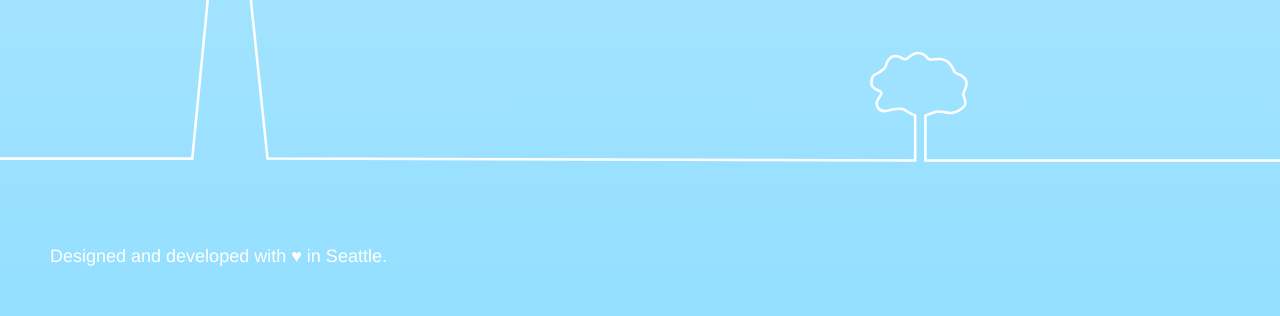
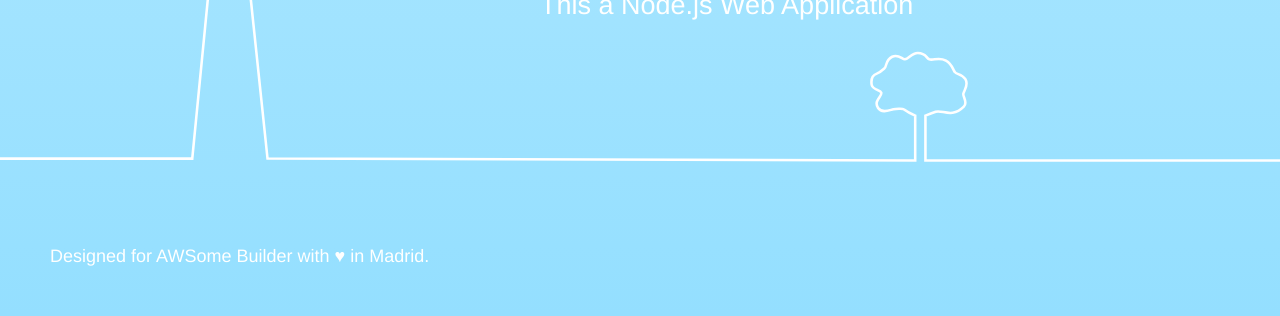
Before and after one commit to jcastans/BlueGreenCICD, a website: page public/index.html in a window 1280 px wide. Shown: the part 484-800 px from the top of the page. Drawn offline with Linux system fonts and the light colour scheme.

Commit message:
version1

```diff
--- a/public/index.html
+++ b/public/index.html
@@ -58,14 +58,14 @@
         <div class="message">
             <a class="twitter-link" href="http://twitter.com/home/?status=I%20created%20a%20project%20with%20AWS%20CodeStar!%20%23AWS%20%23AWSCodeStar%20https%3A%2F%2Faws.amazon.com%2Fcodestar"><img src="img/tweet.svg" /></a>
             <div class="text">
-                <h1>Congratulations!</h1>
-                <h2>You just created a Node.js web application.</h2>
+                <h1>Welcome to the BlueGreen CICD APP</h1>
+                <h2>This a Node.js Web Application</h2>
             </div>
         </div>
     </div>
 
     <footer>
-        <p class="footer-contents">Designed and developed with <a href="https://aws.amazon.com/careers/devtools-jobs/">♥</a> in Seattle.</p>
+        <p class="footer-contents">Designed for AWSome Builder with <a href="https://aws.amazon.com/careers/devtools-jobs/">♥</a> in Madrid.</p>
     </footer>
 
     <script src="js/set-background.js"></script>
```
Also changed, not shown: tests/test.js (+1 -1 lines), 1 other file.
